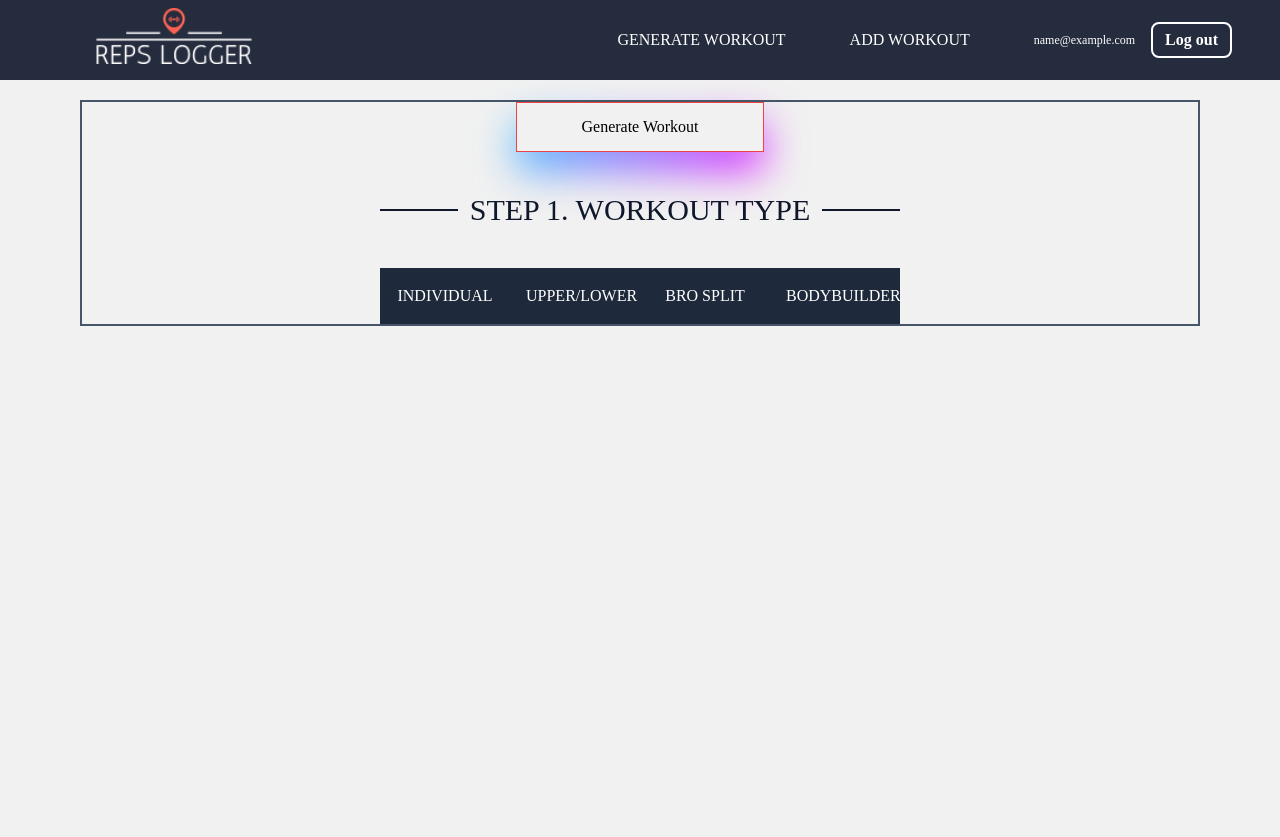
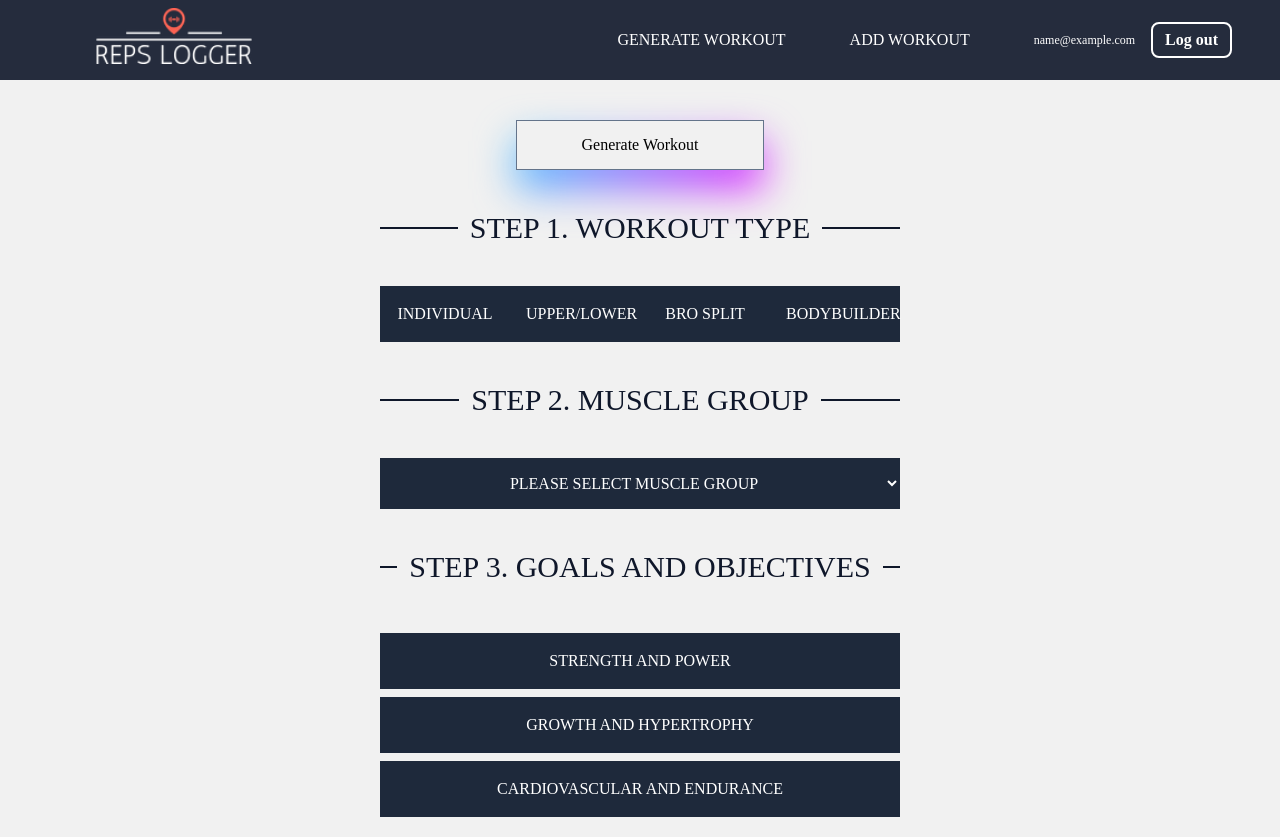
Before and after one commit to Jscorz/MERN-Workout-Tracker, a React (Create React App) app in the folder frontend/: page /generateworkout in a window 1280 px wide. Before the commit the page ends 800 px from the top, so only its background shows below. Built offline with nearby package versions, Linux system fonts and the light colour scheme; no server answers; sample sign-in values are in the browser's storage.

Commit message:
mostly finished styling generate workout form with step 2 please select muscle group as a dropdown with body parts, step 3 as goals and objectives with strength and power/growth and hypertrophy/cardiovascular and endurance options

```diff
--- a/frontend/src/pages/GenerateWorkout.js
+++ b/frontend/src/pages/GenerateWorkout.js
@@ -5,11 +5,14 @@ const GenerateWorkout = () => {
 
 	const [absExercises, setAbsExercises] = useState();
 	const [pectoralsExercises, setPectoralsExercises] = useState();
+	const [backExercises, setBackExercises] = useState();
+	const [trapsExercises, setTrapsExercises] = useState();
 	const [bicepsExercises, setBicepsExercises] = useState();
 	const [tricepsExercises, setTricepsExercises] = useState();
 	const [calvesExercises, setCalvesExercises] = useState();
 	const [quadsExercises, setQuadsExercises] = useState();
 	const [hamstringsExercises, setHamstringsExercises] = useState();
+	const [filterValue, setFilterValue] = useState();
 
 	useEffect(() => {
 		const options = {
@@ -31,6 +34,22 @@ const GenerateWorkout = () => {
 		// )
 		// 	.then((response) => response.json())
 		// 	.then((response) => setPectoralsExercises(response))
+		// 	.catch((err) => console.error(err));
+		// // Fetch Upper Back Exercises
+		// fetch(
+		// 	"https://exercisedb.p.rapidapi.com/exercises/target/upper%20back",
+		// 	options
+		// )
+		// 	.then((response) => response.json())
+		// 	.then((response) => setBackExercises(response))
+		// 	.catch((err) => console.error(err));
+		// // Fetch Traps Exercises
+		// fetch(
+		// 	"https://exercisedb.p.rapidapi.com/exercises/target/traps",
+		// 	options
+		// )
+		// 	.then((response) => response.json())
+		// 	.then((response) => setTrapsExercises(response))
 		// 	.catch((err) => console.error(err));
 		// // Fetch Biceps Exercises
 		// fetch(
@@ -75,8 +94,8 @@ const GenerateWorkout = () => {
 	}, []);
 
 	return (
-		<section className='h-full border-2 border-slate-600 flex flex-col space-y-10 items-center'>
-			<button className='py-3 px-16 border-red-500 border mx-auto gradient'>
+		<section className='h-full mt-5  flex flex-col space-y-10 items-center'>
+			<button className='py-3 px-16 border-slate-500 border mx-auto gradient transition hover:bg-slate-700 hover:text-white hover:border-white'>
 				Generate Workout
 			</button>
 			<div className='w-full flex items-center max-w-prose gap-3'>
@@ -100,6 +119,92 @@ const GenerateWorkout = () => {
 					Bodybuilder
 				</button>
 			</div>
+			<div className='w-full flex items-center max-w-prose gap-3'>
+				<span className='h-0.5 flex-1 bg-slate-900'></span>
+				<h2 className='uppercase text-center select-none text-slate-900 text-lg md:text-3xl'>
+					Step 2. muscle group
+				</h2>
+				<span className='h-0.5 flex-1 bg-slate-900'></span>
+			</div>
+			<div className='flex w-full max-w-prose'>
+				<form className='w-full'>
+					<select
+						onChange={(e) => setFilterValue(e.target.value)}
+						value={filterValue}
+						className='w-[100%] bg-slate-800 text-white text-center uppercase p-4'
+					>
+						<option value='Select muscle group'>
+							Please Select muscle group
+						</option>
+						<option
+							className='p-4 bg-white text-slate-900'
+							value='abs'
+						>
+							abs
+						</option>
+						<option
+							className='p-4 bg-white text-slate-900'
+							value='pectorals'
+						>
+							pectorals
+						</option>
+						<option
+							className='p-4 bg-white text-slate-900'
+							value='back'
+						>
+							back
+						</option>
+						<option
+							className='p-4 bg-white text-slate-900'
+							value='traps'
+						>
+							traps
+						</option>
+						<option
+							className='p-4 bg-white text-slate-900'
+							value='biceps'
+						>
+							biceps
+						</option>
+						<option
+							className='p-4 bg-white text-slate-900'
+							value='calves'
+						>
+							calves
+						</option>
+						<option
+							className='p-4 bg-white text-slate-900'
+							value='quads'
+						>
+							quads
+						</option>
+						<option
+							className='p-4 bg-white text-slate-900'
+							value='hamstrings'
+						>
+							hamstrings
+						</option>
+					</select>
+				</form>
+			</div>
+			<div className='w-full flex items-center max-w-prose gap-3'>
+				<span className='h-0.5 flex-1 bg-slate-900'></span>
+				<h2 className='uppercase text-center select-none text-slate-900 text-lg md:text-3xl'>
+					Step 3. Goals and Objectives
+				</h2>
+				<span className='h-0.5 flex-1 bg-slate-900'></span>
+			</div>
+			<div className='flex flex-col w-full max-w-prose'>
+				<button className='w-full mt-2 p-4 bg-slate-800 text-white uppercase transition hover:bg-opacity-80'>
+					Strength And Power
+				</button>
+				<button className='w-full mt-2 p-4 bg-slate-800 text-white uppercase transition hover:bg-opacity-80'>
+					Growth And Hypertrophy
+				</button>
+				<button className='w-full mt-2 p-4 bg-slate-800 text-white uppercase transition hover:bg-opacity-80'>
+					Cardiovascular And Endurance
+				</button>
+			</div>
 		</section>
 	);
 };
```
